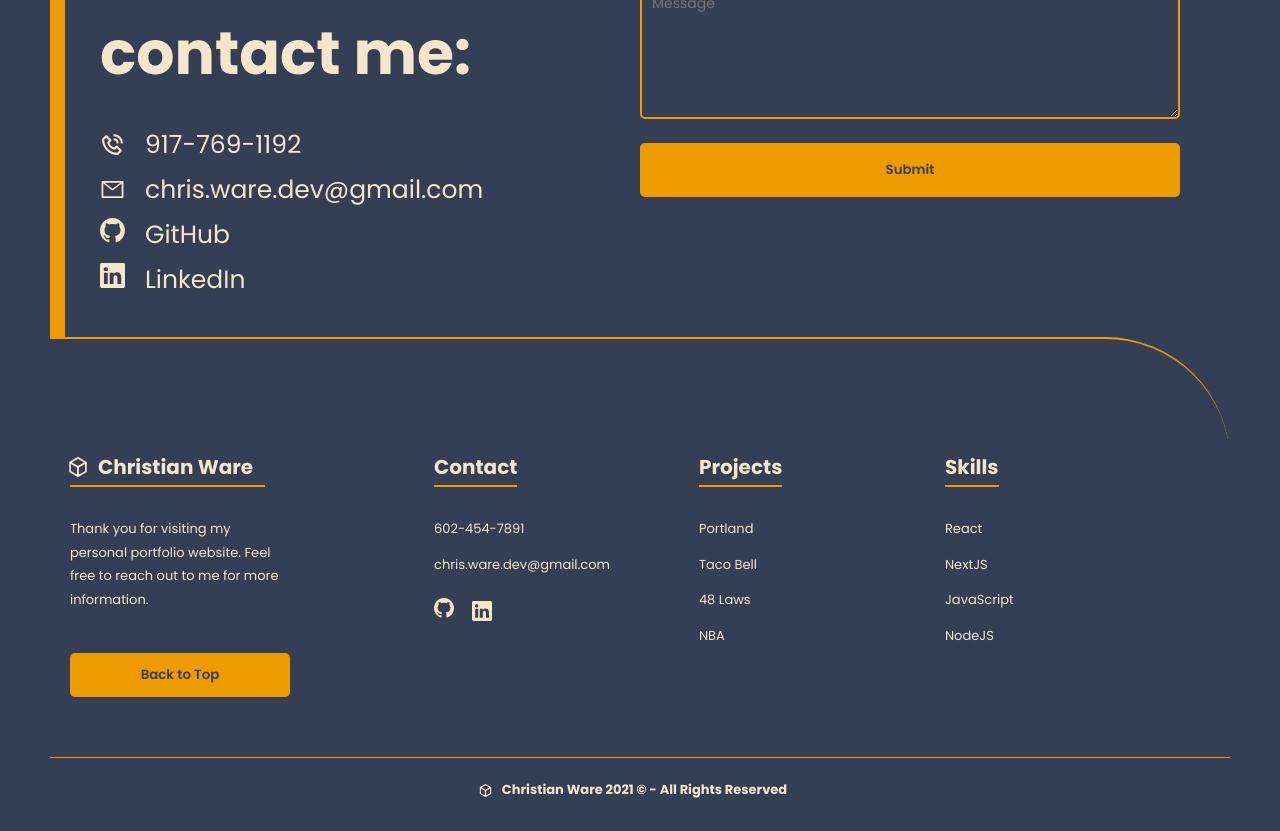
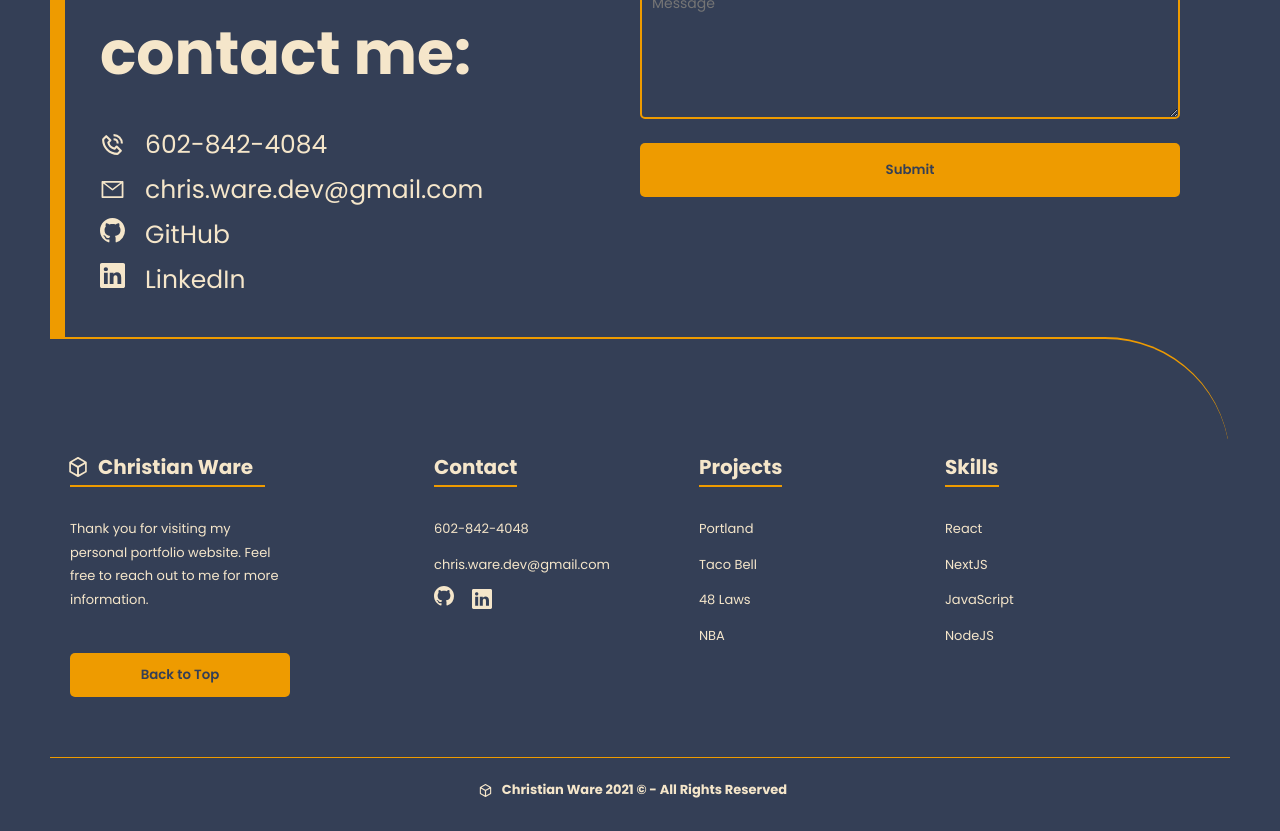
Before and after one commit to ChristianWare/Portland, a Next.js app: page / in a window 1280 px wide. Shown: the part 6880-7711 px from the top of the page. Built offline with nearby package versions, Linux system fonts and the light colour scheme.

Commit message:
Footer Update

```diff
--- a/src/components/Contact.js
+++ b/src/components/Contact.js
@@ -46,7 +46,7 @@ function Contact() {
           <div className={styles.cInfo}>
             <div className={styles.cInfoItem}>
               <BiPhoneCall className={styles.cIcon} />
-              <span>917-769-1192</span>
+              <span>602-842-4084</span>
             </div>
             <div className={styles.cInfoItem}>
               <AiOutlineMail className={styles.cIcon} />
--- a/src/components/Footer.js
+++ b/src/components/Footer.js
@@ -26,16 +26,18 @@ function Footer() {
         </div>
         <div className={styles.col}>
           <h5>Contact</h5>
-          <p>602-454-7891</p>
-          <p>chris.ware.dev@gmail.com</p>
+          <p>602-842-4048</p>
+          <a href='mailto:chris.ware.dev@gmail.com'>chris.ware.dev@gmail.com</a>
           <div className={styles.fSocialIcons}>
-            <Link href='/'>
-              <a>
+            <Link href='https://github.com/ChristianWare'>
+              <a target='_blank'>
                 <BsGithub className={styles.fSocialIcon} />
               </a>
             </Link>
-            <Link href='/' passHref>
-              <BsLinkedin className={styles.fIcon} />
+            <Link href='https://www.linkedin.com/in/christian-ware/' passHref>
+              <a target='_blank'>
+                <BsLinkedin className={styles.fIcon} />
+              </a>
             </Link>
           </div>
         </div>
--- a/styles/Contact.module.css
+++ b/styles/Contact.module.css
@@ -29,8 +29,6 @@
 
 .cTitle {
     width: 80%;
-
-    /* margin-top: -83px; */
 }
 
 .cInfoItem {
@@ -48,7 +46,6 @@
     margin-right: 20px;
     font-size: 2.5rem;
 }
-
 
 .cDescription {
     position: relative;
@@ -72,7 +69,6 @@
     padding-left: 10px;
 }
 
-
 .cDescription textarea {
     width: 100%;
     margin: 10px 0px;
@@ -87,7 +83,6 @@
     outline: 1px solid var(--accent2);
     border-radius: 5px;
 }
-
 
 .cDescription button {
     border: none;
--- a/styles/Footer.module.css
+++ b/styles/Footer.module.css
@@ -64,6 +64,10 @@
 }
 
 .col p {
+    margin-bottom: 12px;
+}
+
+.col a {
     margin-bottom: 12px;
 }
 
```
